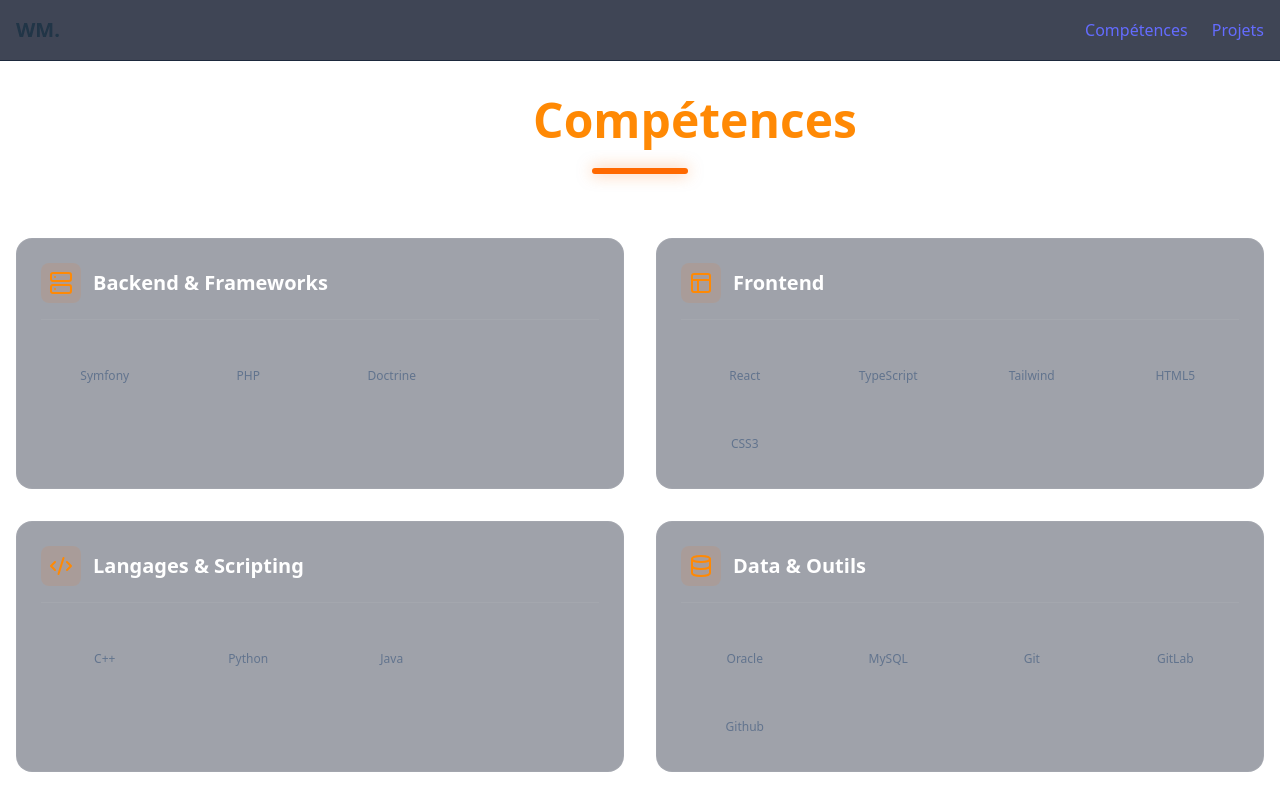
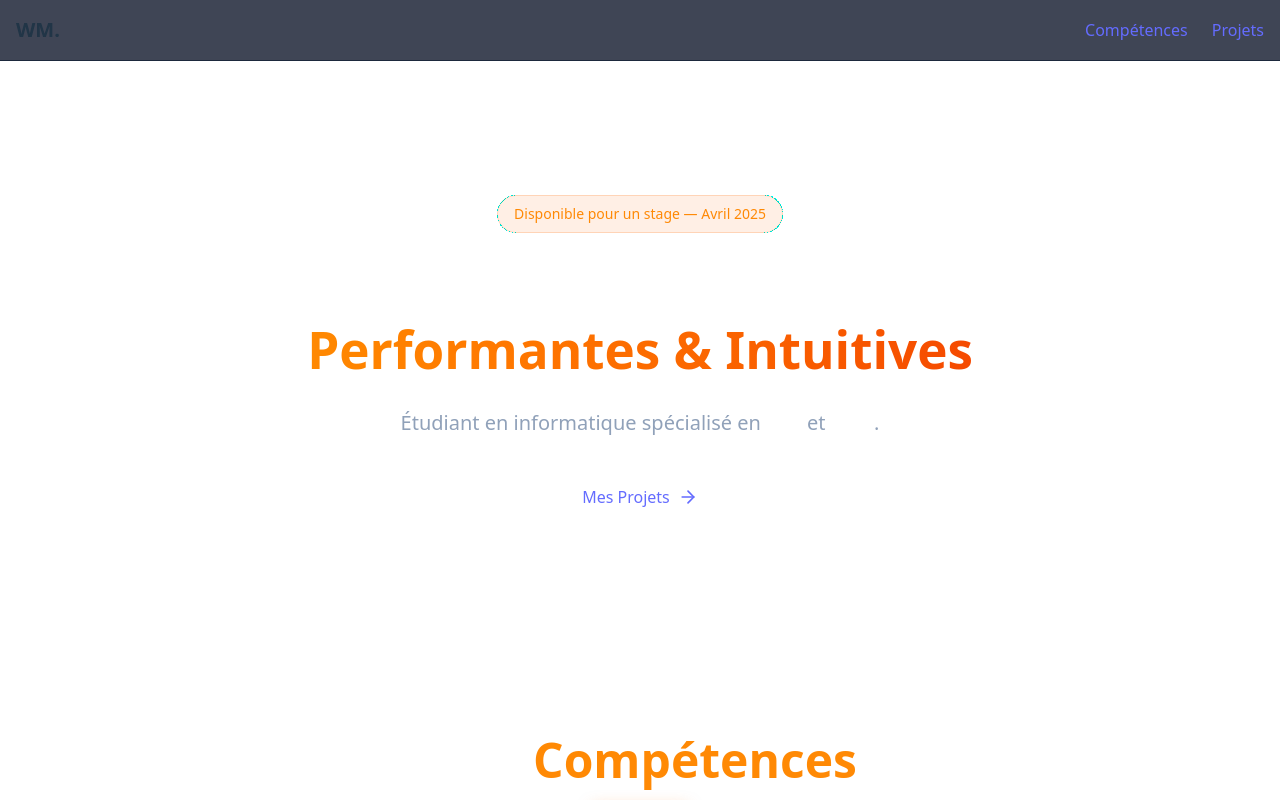
Before and after one commit to MoussaouiWassime/portfolio-react, a React (Vite) app: page / in a window 1280 px wide. Shown: the top 800 px of the page. Built offline with nearby package versions, Linux system fonts and the light colour scheme.

Commit message:
feat : add Hero component for introductory section

```diff
--- a/src/App.tsx
+++ b/src/App.tsx
@@ -1,3 +1,4 @@
+import Hero from './components/Hero';
 import Navbar from './components/Navbar';
 import Skills from './components/Skills';
 import Projects from './components/Projects';
@@ -5,6 +6,7 @@ import Projects from './components/Projects';
 function App() {
     return (
         <div className="relative z-10 flex flex-col flex-1 pb-10">
+            <Hero />
             <Navbar />
             <Skills />
             <Projects />
--- /dev/null
+++ b/src/components/Hero.tsx
@@ -0,0 +1,31 @@
+import { ArrowRight } from 'lucide-react';
+
+const Hero = () => {
+    return (
+        <section id="home" className="min-h-[80vh] flex items-center justify-center pt-20">
+            <div className="text-center space-y-8 max-w-4xl">
+                <div className="inline-block px-4 py-2 rounded-full bg-orange-500/10 border border-orange-500/20 text-orange-400 text-sm">
+                    Disponible pour un stage — Avril 2025
+                </div>
+
+                <h1 className="text-5xl md:text-7xl font-bold text-white">
+                    Concevoir des solutions <br />
+                    <span className="bg-clip-text text-transparent bg-linear-to-r from-orange-400 to-orange-600">
+                        Performantes & Intuitives
+                    </span>
+                </h1>
+
+                <p className="text-xl text-slate-400 max-w-2xl mx-auto">
+                    Étudiant en informatique spécialisé en <strong className="text-white">C++</strong> et <strong className="text-white">Web</strong>.
+                </p>
+
+                <div className="flex justify-center gap-4">
+                    <a href="#projects" className="px-8 py-4 bg-white text-black font-bold rounded-full flex items-center gap-2 hover:bg-slate-200 transition-colors">
+                        Mes Projets <ArrowRight size={20} />
+                    </a>
+                </div>
+            </div>
+        </section>
+    );
+};
+export default Hero;
```
